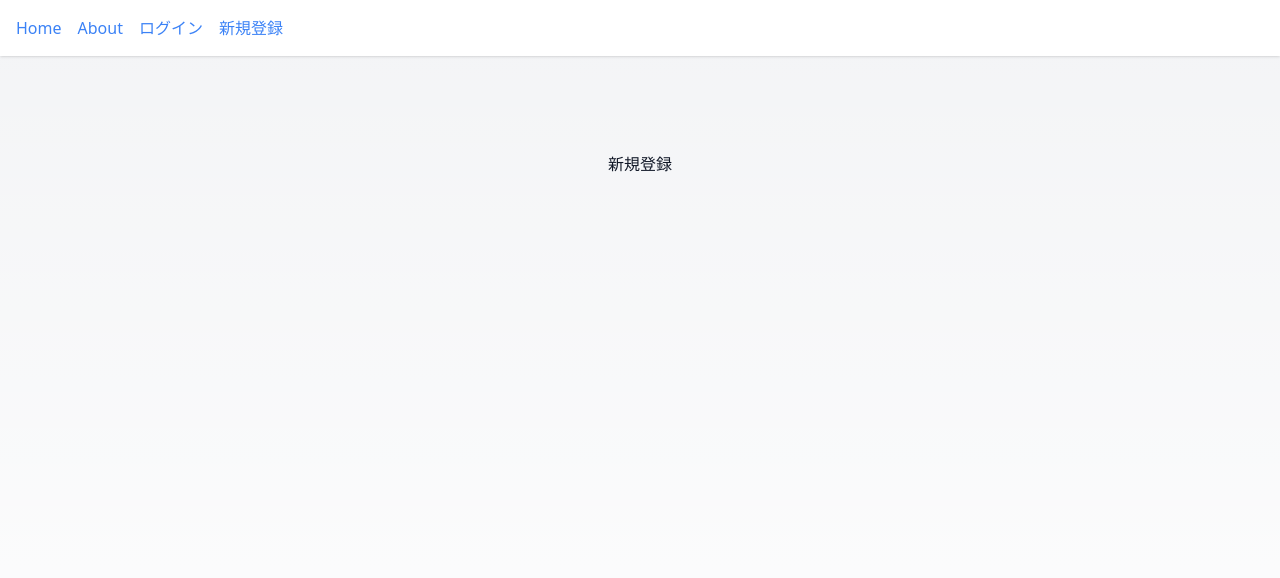
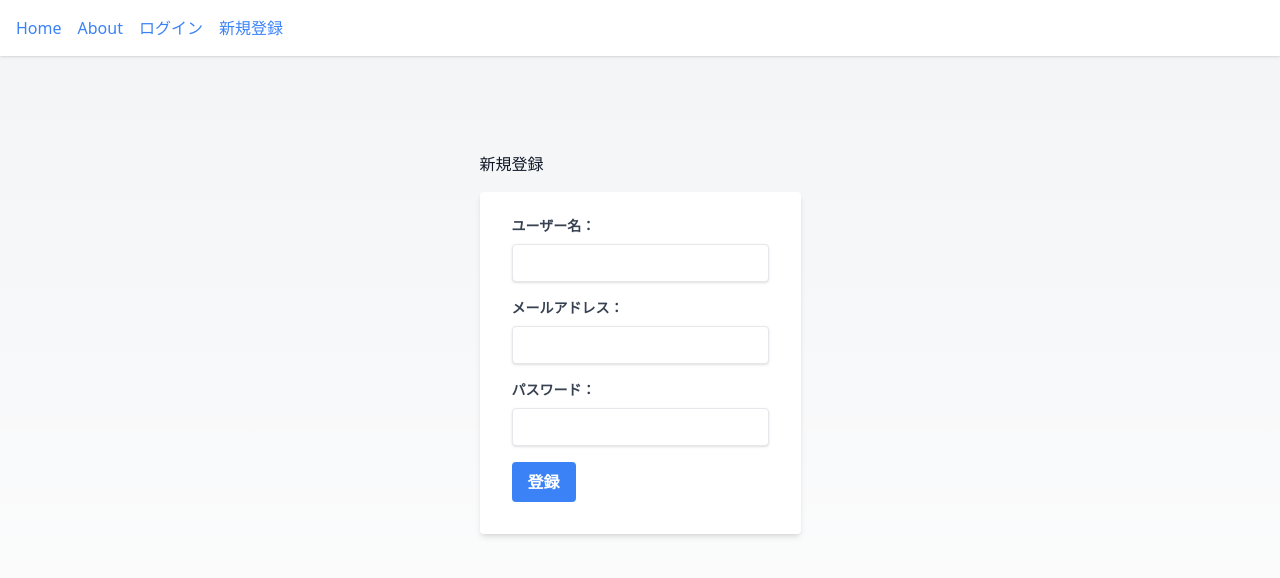
Before and after one commit to haruka-ochiai/Next-app, a Next.js app: page /signup in a window 1280 px wide. Shown: the top 578 px of the page. Built offline with nearby package versions, Linux system fonts and the light colour scheme.

Commit message:
fix design

```diff
--- a/src/app/signup/page.js
+++ b/src/app/signup/page.js
@@ -48,7 +48,51 @@ const SignUpPage = () => {
     return (
         <main className="flex min-h-screen flex-col items-center justify-between p-24">
             <div>
-                <h1>新規登録</h1>
+                <h1 className="mb-4">新規登録</h1>
+                <form onSubmit= { handleSubmit } className="bg-white shadow-md rounded px-8 pt-6 pb-8 mb-4">
+                    <div className="mb-4">
+                        <label className="block text-gray-700 text-sm font-bold mb-2" htmlFor="username">ユーザー名：</label>
+                        <input
+                            type="text"
+                            id="username"
+                            name="username"
+                            value={ formData.username }
+                            onChange={ handleChange }
+                            required
+                            className="shadow appearance-none border rounded w-full py-2 px-3 text-gray-700 leading-tight focus:outline-none focus:shadow-outline"
+                        />
+                    </div>
+                    <div className="mb-4">
+                        <label className="block text-gray-700 text-sm font-bold mb-2" htmlFor="email">メールアドレス：</label>
+                        <input
+                            type="email"
+                            id="email"
+                            name="email"
+                            value={ formData.email }
+                            onChange={ handleChange }
+                            required
+                            className="shadow appearance-none border rounded w-full py-2 px-3 text-gray-700 leading-tight focus:outline-none focus:shadow-outline"
+                        />
+                    </div>
+                    <div className="mb-4">
+                        <label className="block text-gray-700 text-sm font-bold mb-2" htmlFor="password">パスワード：</label>
+                        <input
+                            type="password"
+                            id="password"
+                            name="password"
+                            value={ formData.password }
+                            onChange={ handleChange }
+                            required
+                            className="shadow appearance-none border rounded w-full py-2 px-3 text-gray-700 leading-tight focus:outline-none focus:shadow-outline"
+                        />
+                    </div>
+                    <div >
+                    <button
+                        type="submit"
+                        className="bg-blue-500 hover:bg-blue-700 text-white font-bold py-2 px-4 rounded focus:outline-none focus:shadow-outline"
+                        >登録</button>
+                    </div>
+                </form>
             </div>
         </main>
     )
```
